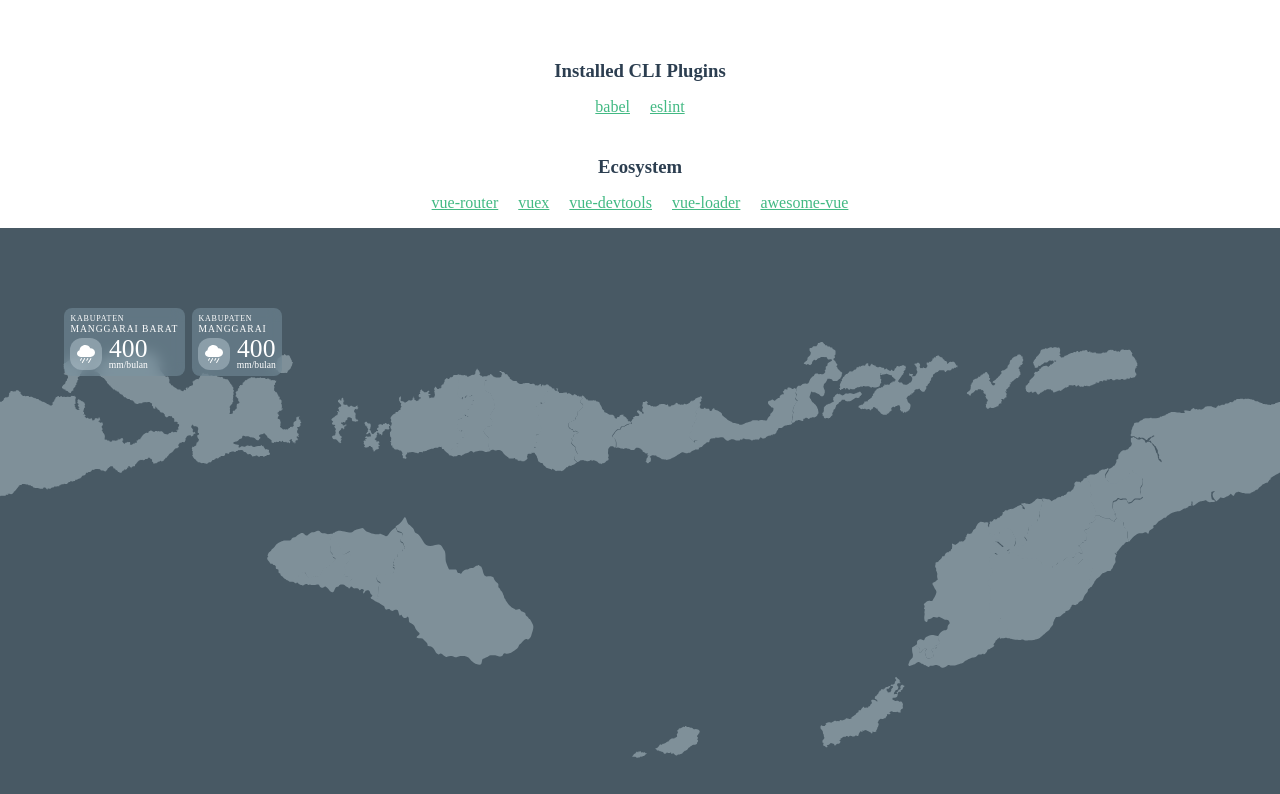
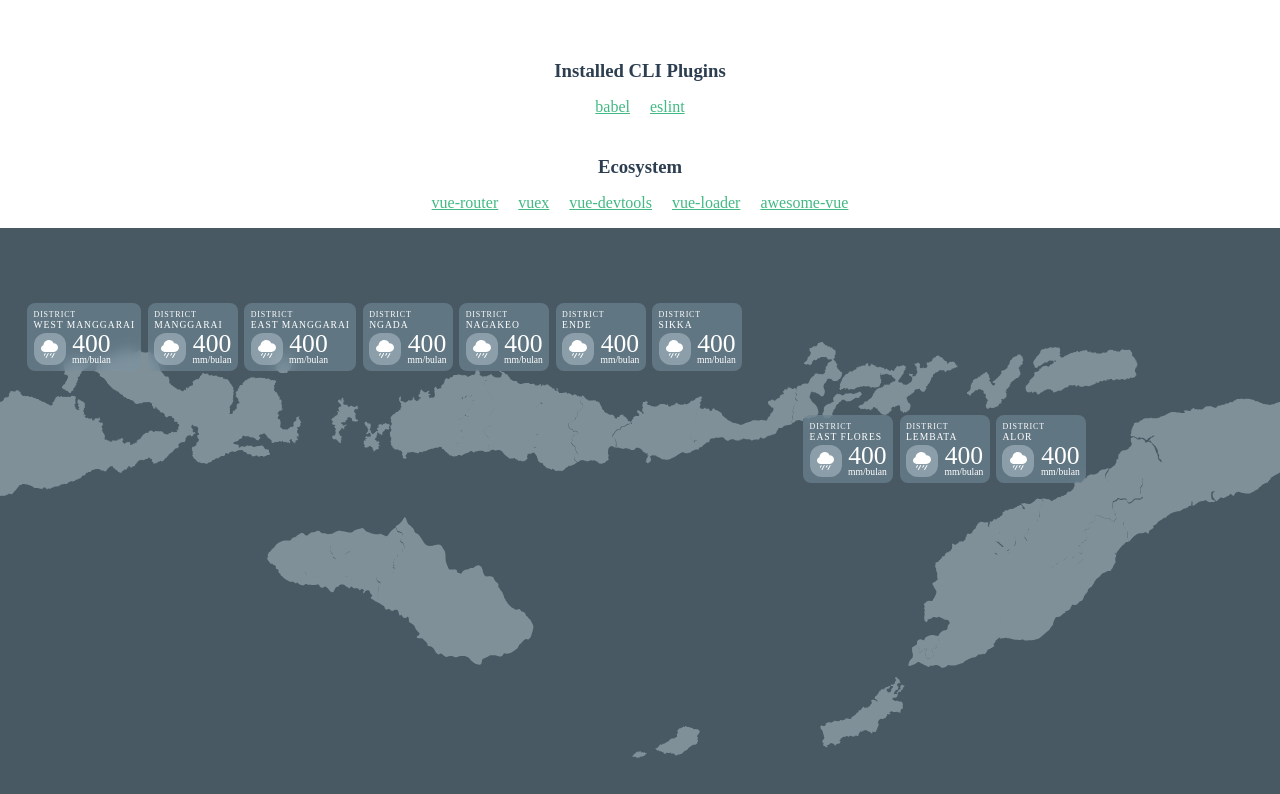
Before and after one commit to fillbert123/rainfall, a Vue app: page / in a window 1280 px wide. Shown: the top 794 px of the page. Built offline with nearby package versions, Linux system fonts and the light colour scheme; a web font is replaced by a local one.

Commit message:
SimulationPage partially added 2

```diff
--- a/src/components/ResultChip.vue
+++ b/src/components/ResultChip.vue
@@ -1,8 +1,8 @@
 <template>
   <div class="chip">
     <div class="chip__info">
-      <div class="chip__info__adm">{{ adm }}</div>
-      <div class="chip__info__name">{{ admName }}</div>
+      <div class="chip__info__adm">{{ adm | uppercase }}</div>
+      <div class="chip__info__name">{{ admName | uppercase }}</div>
     </div>
     <div class="chip__data">
       <div class="chip__data__icon">
@@ -22,6 +22,11 @@ export default {
   props: {
     adm: String,
     admName: String
+  },
+  filters: {
+    uppercase (text) {
+      return text.toUpperCase()
+    }
   }
 }
 </script>
--- a/src/i18n/en.json
+++ b/src/i18n/en.json
@@ -1,6 +1,36 @@
 {
   "data": {
     "view_button": "View data"
+  },
+  "administrative": {
+    "province": "East Nusa Tenggara",
+    "admArea": {
+      "district": "District",
+      "city": "City"
+    },
+    "admName": {
+      "mgb": "West Manggarai",
+      "mgr": "Manggarai",
+      "mgt": "East Manggarai",
+      "nga": "Ngada",
+      "nag": "Nagakeo",
+      "end": "Ende",
+      "sik": "Sikka",
+      "flo": "East Flores",
+      "sbd": "Southwest Sumba",
+      "sbb": "West Sumba",
+      "sbg": "Central Sumba",
+      "sbt": "East Sumba",
+      "sab": "Sabu Raijua",
+      "rot": "Rote",
+      "kup": "Kupang",
+      "ttu": "North Central Timor",
+      "tts": "South Central Timor",
+      "mal": "Malaka",
+      "bel": "Belu",
+      "lem": "Lembata",
+      "alo": "Alor"
+    }
   },
   "simulation": {
     "model": {
--- a/src/i18n/id.json
+++ b/src/i18n/id.json
@@ -1,6 +1,36 @@
 {
   "data": {
     "view_button": "Lihat data"
+  },
+  "administrative": {
+    "province": "Nusa Tenggara Timur",
+    "admArea": {
+      "district": "Kabupaten",
+      "city": "Kota"
+    },
+    "admName": {
+      "mgb": "Manggarai Barat",
+      "mgr": "Manggarai",
+      "mgt": "Manggarai Timur",
+      "nga": "Ngada",
+      "nag": "Nagakeo",
+      "end": "Ende",
+      "sik": "Sikka",
+      "flo": "Flores Timur",
+      "sbd": "Sumba Barat Daya",
+      "sbb": "Sumba Barat",
+      "sbg": "Sumba Tengah",
+      "sbt": "Sumba Timur",
+      "sab": "Sabu Raijua",
+      "rot": "Rote",
+      "kup": "Kupang",
+      "ttu": "Timor Tengah Utara",
+      "tts": "Timor Tengah Selatan",
+      "mal": "Malaka",
+      "bel": "Belu",
+      "lem": "Lembata",
+      "alo": "Alor"
+    }
   },
   "simulation": {
     "model": {
--- a/src/pages/SimulationPage.vue
+++ b/src/pages/SimulationPage.vue
@@ -2,16 +2,24 @@
   <div class="page">
     <div class="page__upper">
       <RegionalMap class="page__upper__map"></RegionalMap>
+      <div class="page__upper__chip page__upper__chip__group1">
         <ResultChip
-        class="page__upper__fly__mgb"
-        adm="KABUPATEN"
-        admName="MANGGARAI BARAT">
+          v-for="area in group1"
+          :adm=area.adm
+          :admName=area.admName
+          :key="area.admName"
+          :style="{ 'left' : area.left + 'px', 'top' : area.top + 'px' }">
         </ResultChip>
+      </div>
+      <div class="page__upper__chip page__upper__chip__group2">
         <ResultChip
-        class="page__upper__fly__mgr"
-        adm="KABUPATEN"
-        admName="MANGGARAI">
+          v-for="area in group2"
+          :adm=area.adm
+          :admName=area.admName
+          :key="area.admName"
+          :style="{ 'left' : area.left + 'px', 'top' : area.top + 'px' }">
         </ResultChip>
+      </div>
     </div>
     <div class="page__lower">
       <SimulationControlVue class="page__lower__controller"></SimulationControlVue>
@@ -26,6 +34,84 @@ import ResultChip from '@/components/ResultChip.vue';
 
 export default {
   name: 'simulationPage',
+  data () {
+    return {
+      group1: {
+        mgb: {
+          adm: this.$t('administrative.admArea.district'), admName: this.$t('administrative.admName.mgb'), left: 100, top: 100
+        },
+        mgr: {
+          adm: this.$t('administrative.admArea.district'), admName: this.$t('administrative.admName.mgr'), left: 252, top: 100
+        },
+        mgt: {
+          adm: this.$t('administrative.admArea.district'), admName: this.$t('administrative.admName.mgt'), left: 389, top: 100
+        },
+        nga: {
+          adm: this.$t('administrative.admArea.district'), admName: this.$t('administrative.admName.nga'), left: 537, top: 100
+        },
+        nag: {
+          adm: this.$t('administrative.admArea.district'), admName: this.$t('administrative.admName.nag'), left: 674, top: 100
+        },
+        end: {
+          adm: this.$t('administrative.admArea.district'), admName: this.$t('administrative.admName.end'), left: 811, top: 100
+        },
+        sik: {
+          adm: this.$t('administrative.admArea.district'), admName: this.$t('administrative.admName.sik'), left: 948, top: 100
+        }
+      },
+      group2: {
+        flo: {
+          adm: this.$t('administrative.admArea.district'), admName: this.$t('administrative.admName.flo'), left: 200, top: 400
+        },
+        lem: {
+          adm: this.$t('administrative.admArea.district'), admName: this.$t('administrative.admName.lem'), left: 400, top: 1200
+        },
+        alo: {
+          adm: this.$t('administrative.admArea.district'), admName: this.$t('administrative.admName.alo'), left: 0, top: 1400
+        }
+      },
+      group3: {
+        sbd: {
+          adm: this.$t('administrative.admArea.district'), admName: this.$t('administrative.admName.sbd'), left: 400, top: 400
+        },
+        sbb: {
+          adm: this.$t('administrative.admArea.district'), admName: this.$t('administrative.admName.sbb'), left: 0, top: 600
+        },
+        sbg: {
+          adm: this.$t('administrative.admArea.district'), admName: this.$t('administrative.admName.sbg'), left: 200, top: 600
+        },
+        sbt: {
+          adm: this.$t('administrative.admArea.district'), admName: this.$t('administrative.admName.sbt'), left: 400, top: 600
+        }
+      },
+      considerations: {
+        sab: {
+          adm: this.$t('administrative.admArea.district'), admName: this.$t('administrative.admName.sab'), left: 0, top: 800
+        },
+        rot: {
+          adm: this.$t('administrative.admArea.district'), admName: this.$t('administrative.admName.rot'), left: 200, top: 800
+        },
+        kot: {
+          adm: this.$t('administrative.admArea.city'), admName: this.$t('administrative.admName.kup'), left: 400, top: 800
+        },
+        kup: {
+          adm: this.$t('administrative.admArea.district'), admName: this.$t('administrative.admName.kup'), left: 0, top: 1000
+        },
+        ttu: {
+          adm: this.$t('administrative.admArea.district'), admName: this.$t('administrative.admName.ttu'), left: 200, top: 1000
+        },
+        tts: {
+          adm: this.$t('administrative.admArea.district'), admName: this.$t('administrative.admName.tts'), left: 400, top: 1000
+        },
+        mal: {
+          adm: this.$t('administrative.admArea.district'), admName: this.$t('administrative.admName.mal'), left: 0, top: 1200
+        },
+        bel: {
+          adm: this.$t('administrative.admArea.district'), admName: this.$t('administrative.admName.bel'), left: 200, top: 1200
+        }
+      }
+    }
+  },
   components: {
     RegionalMap,
     SimulationControlVue,
@@ -47,18 +133,23 @@ export default {
       zoom: 90%;
       position: absolute;
     }
-    &__fly {
-      &__mgb {
-        left: 80px;
-        top: 100px;
+    &__chip {
       zoom: 80%;
       position: absolute;
+      &>* {
+        margin: 4px;
       }
-      &__mgr {
-        left: 240px;
-        top: 100px;
-        zoom: 80%;
-        position: absolute;
+      &__group1 {
+        display: flex;
+        flex-direction: row;
+        top: 90px;
+        left: 30px;
+      }
+      &__group2 {
+        display: flex;
+        flex-direction: row;
+        top: 230px;
+        left: 1000px;
       }
     }
   }
```
Lines whose indentation alone changed are shown as unchanged.
